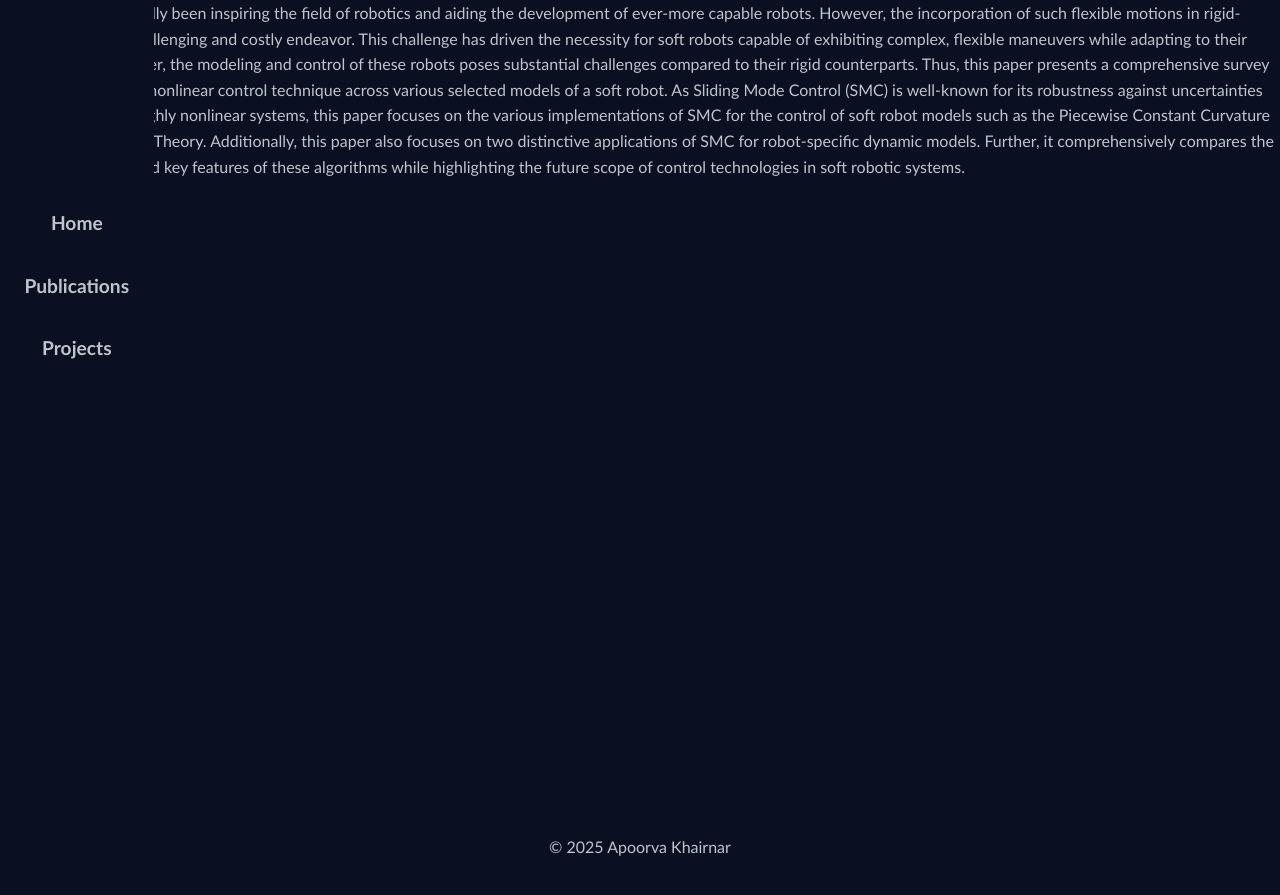
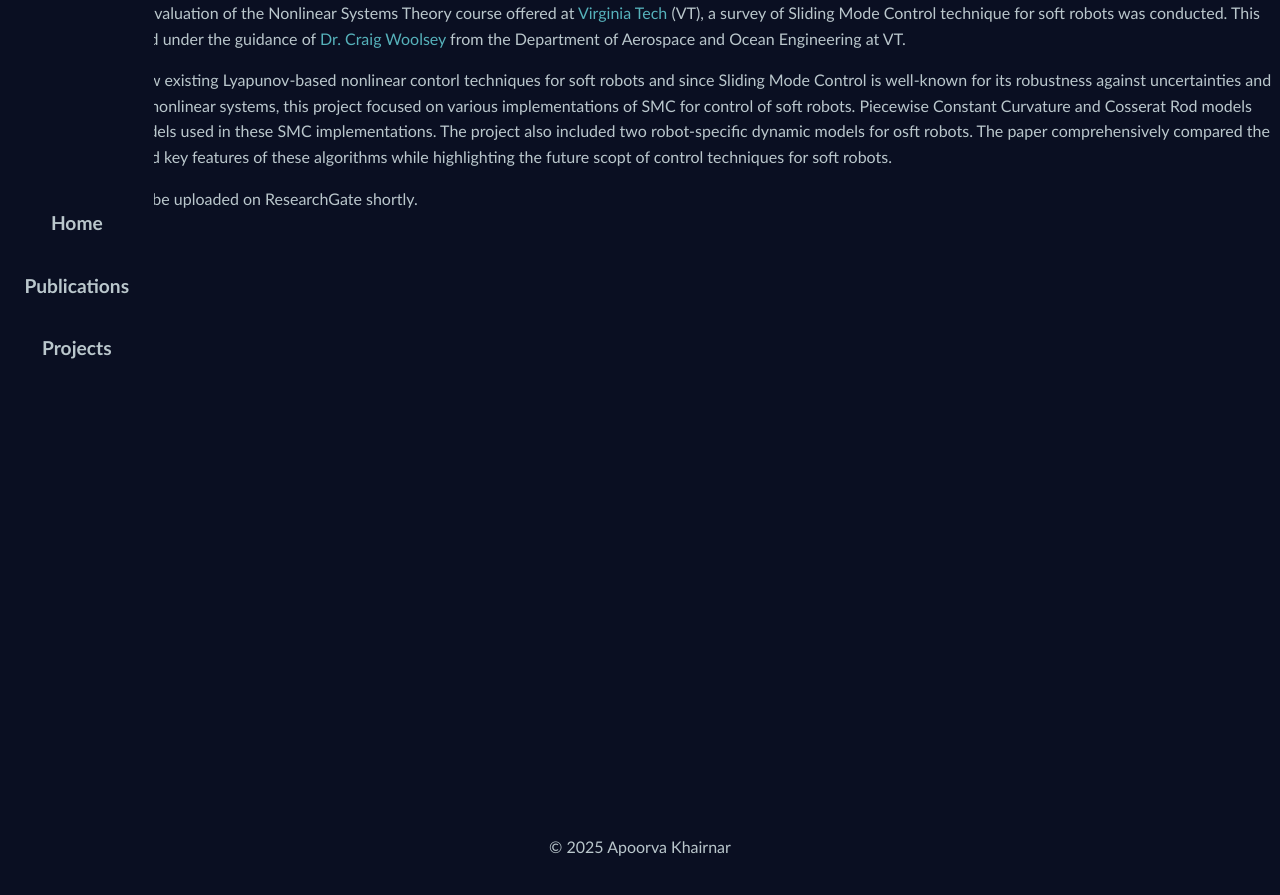
Before and after one commit to apoorvakhairnar/apoorvakhairnar.github.io, a Jekyll site: the page built from _projects/NST-Final.md, in a window 1280 px wide. Shown: the top 895 px of the page. Built offline with Jekyll 4.4.1, drawn with Linux system fonts in a browser that asks for light colours.

Commit message:
Add project(s):

```diff
--- a/_projects/NST-Final.md
+++ b/_projects/NST-Final.md
@@ -1,6 +1,6 @@
 ---
 layout: default
-title: "Sliding Mode Control for Soft Robots: A Review"
+title: "Sliding-Mode Control for Soft Robots: A Review"
 date: 2023-12-09
 image: "/assets/projects/NST-Final.jpg"
 permalink: /pages/projects/NST-Final/
@@ -8,4 +8,13 @@ extra_css:
   - project_style.css
 ---
 
-Biology has traditionally been inspiring the field of robotics and aiding the development of ever-more capable robots. However, the incorporation of such flexible motions in rigid-bodied robots is a challenging and costly endeavor. This challenge has driven the necessity for soft robots capable of exhibiting complex, flexible maneuvers while adapting to their surroundings. However, the modeling and control of these robots poses substantial challenges compared to their rigid counterparts. Thus, this paper presents a comprehensive survey of a Lyapunov-based nonlinear control technique across various selected models of a soft robot. As Sliding Mode Control (SMC) is well-known for its robustness against uncertainties and adaptability to highly nonlinear systems, this paper focuses on the various implementations of SMC for the control of soft robot models such as the Piecewise Constant Curvature and the Cosserat Rod Theory. Additionally, this paper also focuses on two distinctive applications of SMC for robot-specific dynamic models. Further, it comprehensively compares the merits, drawbacks, and key features of these algorithms while highlighting the future scope of control technologies in soft robotic systems.
+As a part of the final evaluation of the Nonlinear Systems Theory course offered at <a href="https://vt.edu">Virginia Tech</a> (VT), a survey of Sliding Mode Control technique
+for soft robots was conducted. This project was conducted under the guidance of
+<a href="https://scholar.google.com/citations?user=yRvv6IgAAAAJ&hl=en">Dr. Craig Woolsey</a> from the Department of Aerospace and Ocean Engineering at VT.
+
+The goal was to review existing Lyapunov-based nonlinear contorl techniques for soft robots and since Sliding Mode Control is well-known for its robustness against uncertainties
+and adaptability  to highly nonlinear systems, this project focused on various implementations of SMC for control of soft robots. Piecewise Constant Curvature and
+Cosserat Rod models were some of the models used in these SMC implementations. The project also included two robot-specific dynamic models for osft robots. The paper
+comprehensively compared the merits, drawbacks, and key features of these algorithms while highlighting the future scopt of control techniques for soft robots.
+
+The survey paper will be uploaded on ResearchGate shortly.
```
